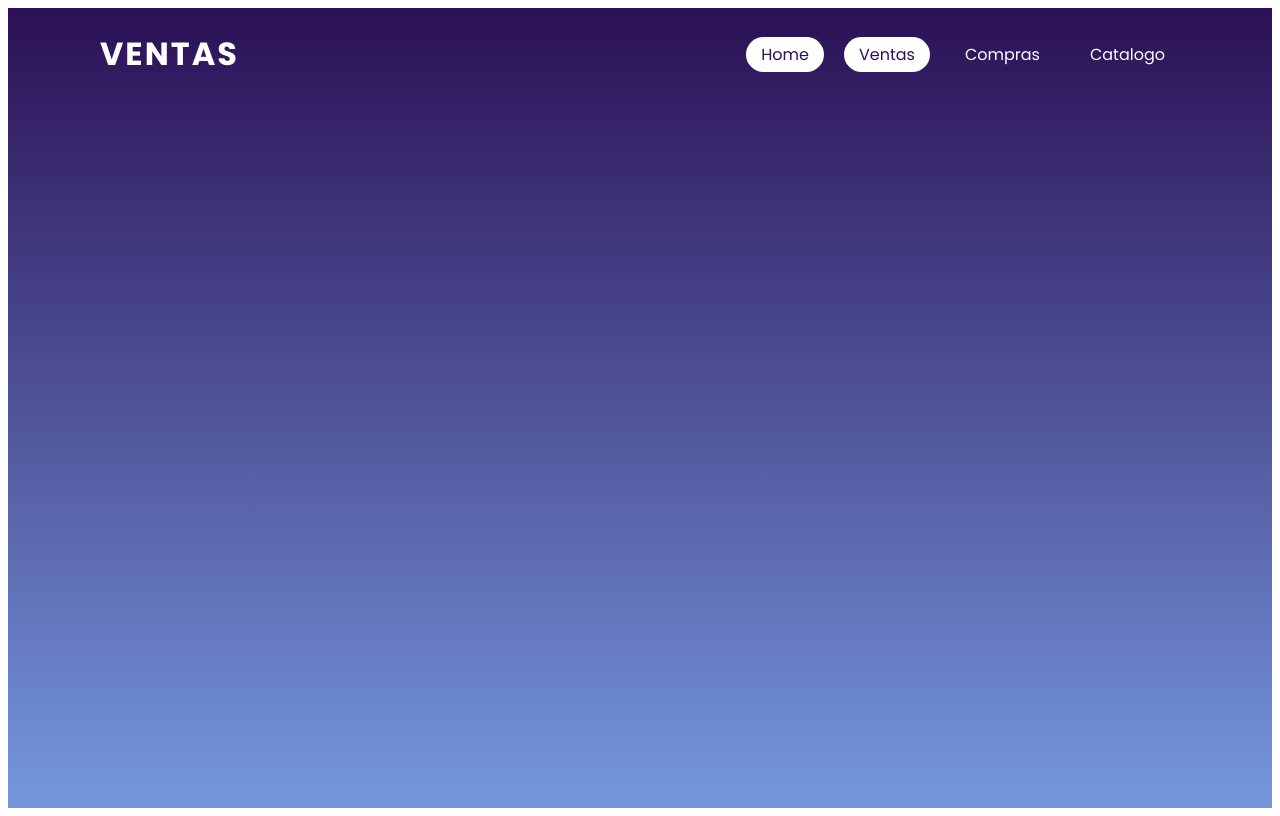
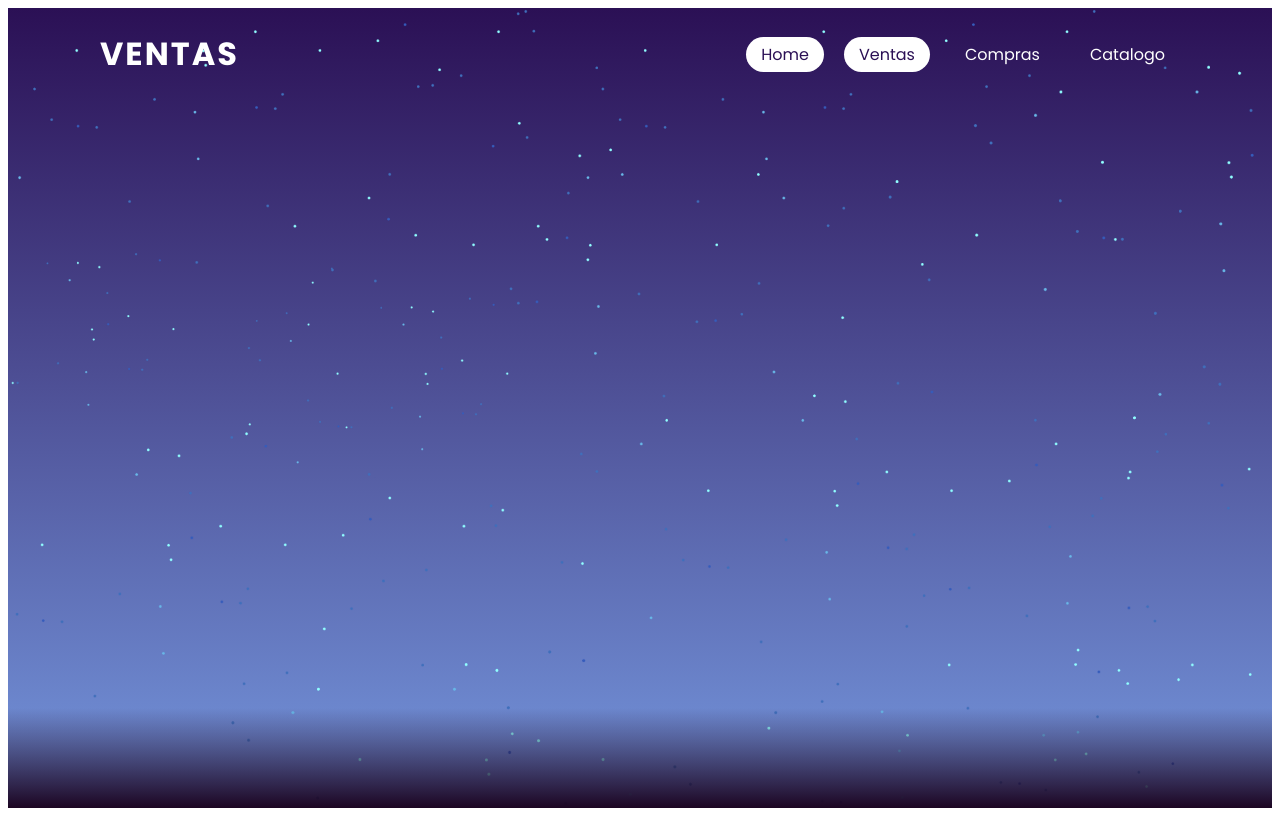
Before and after one commit to ManuelBdv/Happy-Panda, an Angular app: page /venta in a window 1280 px wide. Built offline with nearby package versions, Linux system fonts and the light colour scheme.

Commit message:
Added stars png image to components

```diff
--- a/src/app/catalogo/catalogo.component.html
+++ b/src/app/catalogo/catalogo.component.html
@@ -19,6 +19,9 @@
                 <li><a href="#" routerLink="/catalogo" routerLinkActive="active">Catalogo</a></li>
             </ul>
         </header>
+        <section>
+            <img src="../../assets/img/stars.png" id="stars">
+        </section>
     </body>
 
 </html>
--- a/src/app/compra/compra.component.html
+++ b/src/app/compra/compra.component.html
@@ -19,6 +19,9 @@
                 <li><a href="#" routerLink="/catalogo" routerLinkActive="active">Catalogo</a></li>
             </ul>
         </header>
+        <section>
+            <img src="../../assets/img/stars.png" id="stars">
+        </section>
     </body>
 
 </html>
--- a/src/app/venta/venta.component.html
+++ b/src/app/venta/venta.component.html
@@ -19,6 +19,9 @@
                 <li><a href="#" routerLink="/catalogo" routerLinkActive="active">Catalogo</a></li>
             </ul>
         </header>
+        <section>
+            <img src="../../assets/img/stars.png" id="stars">
+        </section>
     </body>
 
 </html>
```
